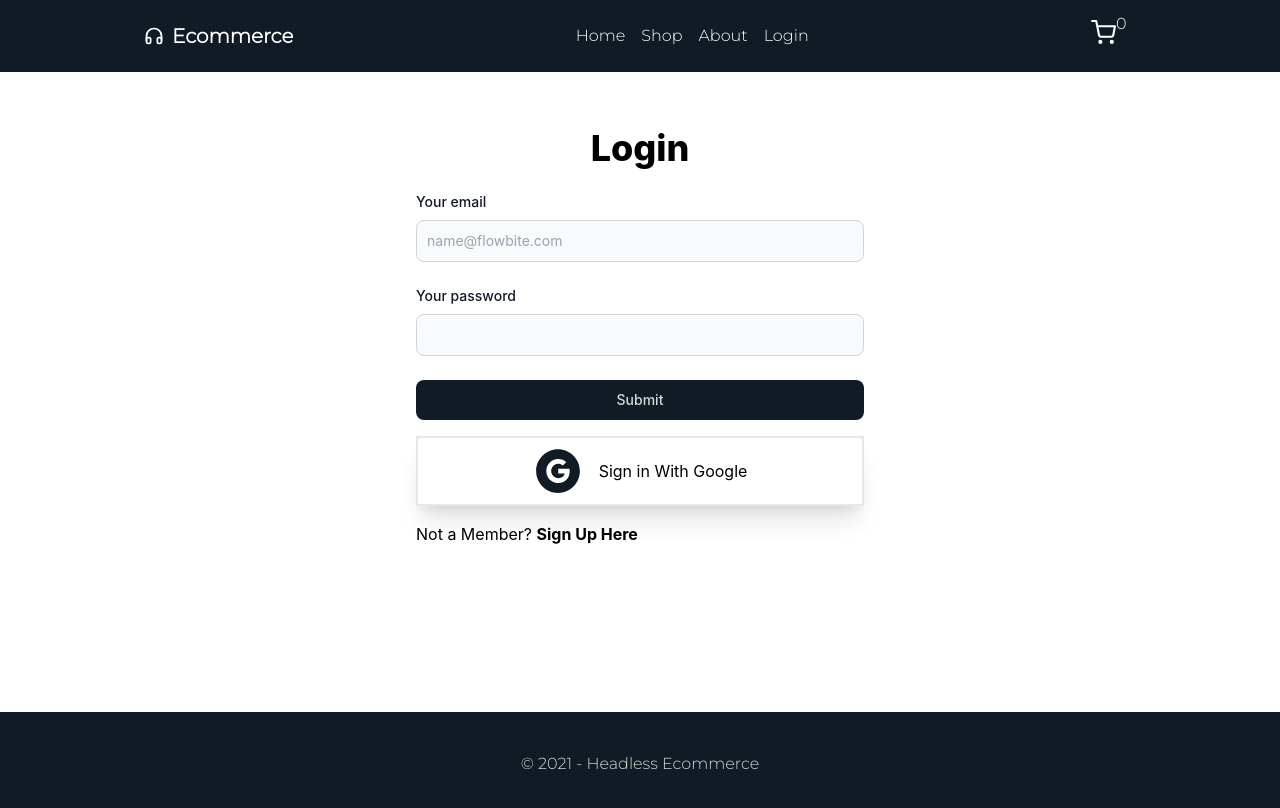
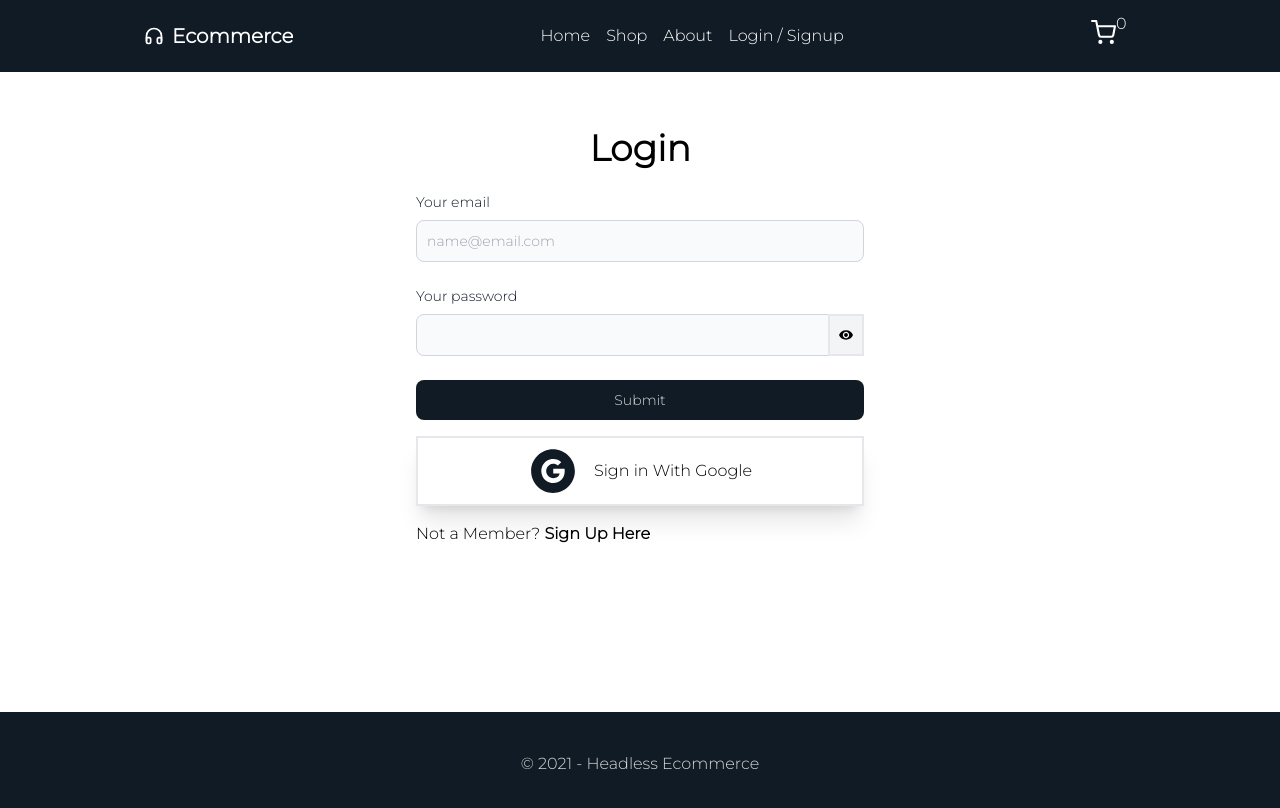
Before and after one commit to singhkunal2050/HeadlessEcommerce, a Next.js app: page /login-signup in a window 1280 px wide. Shown: the top 808 px of the page. Built offline with nearby package versions, Linux system fonts and the light colour scheme; no server answers; what shopify-buy would draw is missing.

Commit message:
Added Password visibility button 👀

```diff
--- a/components/Login.jsx
+++ b/components/Login.jsx
@@ -2,10 +2,17 @@ import React from "react";
 import Container from "./Container";
 import { useState } from "react";
 import { AiFillGoogleCircle } from "react-icons/ai";
+import { IoMdEye, IoMdEyeOff } from "react-icons/io";
 
 function Login({ updateComponent }) {
   const [email, setemail] = useState("");
   const [password, setpassword] = useState("");
+  const [passwordVisibility , setPasswordVisibility] = useState(false)
+
+  function togglePasswordVisibility(e){
+    console.log(passwordVisibility)
+    passwordVisibility  ?  setPasswordVisibility(false) : setPasswordVisibility(true)
+  }
 
   function handleChange(e) {
     console.log(e.target.name);
@@ -29,7 +36,7 @@ function Login({ updateComponent }) {
       const rawResponse = await fetch("/api/loginUser", {
         method: "POST",
         headers: {
-          "Accept": "application/json",
+          Accept: "application/json",
           "Content-Type": "application/json",
         },
         body: JSON.stringify({
@@ -75,7 +82,7 @@ function Login({ updateComponent }) {
               type="email"
               id="email"
               className="bg-gray-50 border border-gray-300 text-gray-900 text-sm rounded-lg focus:ring-blue-500 focus:border-blue-500 block w-full p-2.5 "
-              placeholder="name@flowbite.com"
+              placeholder="name@email.com"
               required
             />
           </div>
@@ -86,15 +93,20 @@ function Login({ updateComponent }) {
             >
               Your password
             </label>
+            <div className="relative">
               <input
                 name="password"
                 onChange={handleChange}
                 value={password}
-              type="password"
+                type = { passwordVisibility ? "text" : "password" }
                 id="password"
                 className="bg-gray-50 border border-gray-300 text-gray-900 text-sm rounded-lg focus:ring-blue-500 focus:border-blue-500 block w-full p-2.5 "
                 required
               />
+              <div onClick={()=>togglePasswordVisibility()} className="absolute right-0 top-0 px-2 py-1 bg-gray-100 border-2 flex flex-col justify-center min-h-[100%] cursor-pointer">
+                  {passwordVisibility ?  <IoMdEyeOff/> : <IoMdEye/>}
+              </div>
+            </div>
           </div>
           {/* <div className="flex items-start mb-6">
             <div className="flex items-center h-5">
--- a/components/Navbar.jsx
+++ b/components/Navbar.jsx
@@ -47,7 +47,7 @@ function Navbar() {
                 <a className="p-2" onClick={()=>setNav(false)}>About</a>
               </Link>
               <Link href="/login-signup">
-                <a className="p-2"  onClick={()=>setNav(false)}>Login</a>
+                <a className="p-2"  onClick={()=>setNav(false)}>Login / Signup</a>
               </Link>
             </div>
 
--- a/pages/about.jsx
+++ b/pages/about.jsx
@@ -3,7 +3,7 @@ import FAQ from '../components/FAQ'
 
 function about() {
   return (
-    <main>
+    <main className="font-montserrat">
 
       <FAQ/>
 
--- a/pages/index.jsx
+++ b/pages/index.jsx
@@ -12,7 +12,7 @@ import FAQ from "../components/FAQ";
 
 export default function Home() {
   return (
-    <main>
+    <main className="font-montserrat">
       <Head>
           <title>HeadLess Commerce</title>
         <meta name="description" content="Generated by create next app" />
--- a/pages/login-signup.jsx
+++ b/pages/login-signup.jsx
@@ -14,11 +14,9 @@ function LoginSignup() {
     });
   }
 
-  return page === "login" ? (
-    <Login updateComponent={ updateComponent } />
-  ) : (
-    <Signup updateComponent={ updateComponent } />
-  );
+  return <section className="font-montserrat">
+    {page === "login" ? <Login updateComponent={updateComponent}/> : <Signup updateComponent={updateComponent}/>}
+  </section>
 }
 
 export default LoginSignup;
```
Lines whose indentation alone changed are shown as unchanged.
